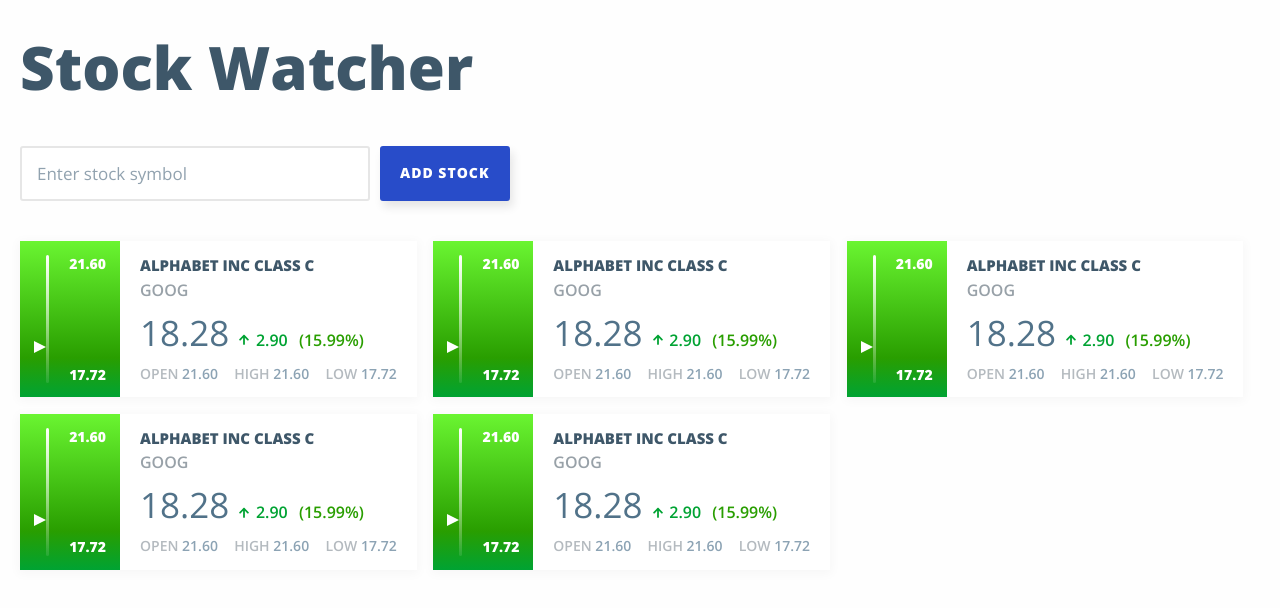
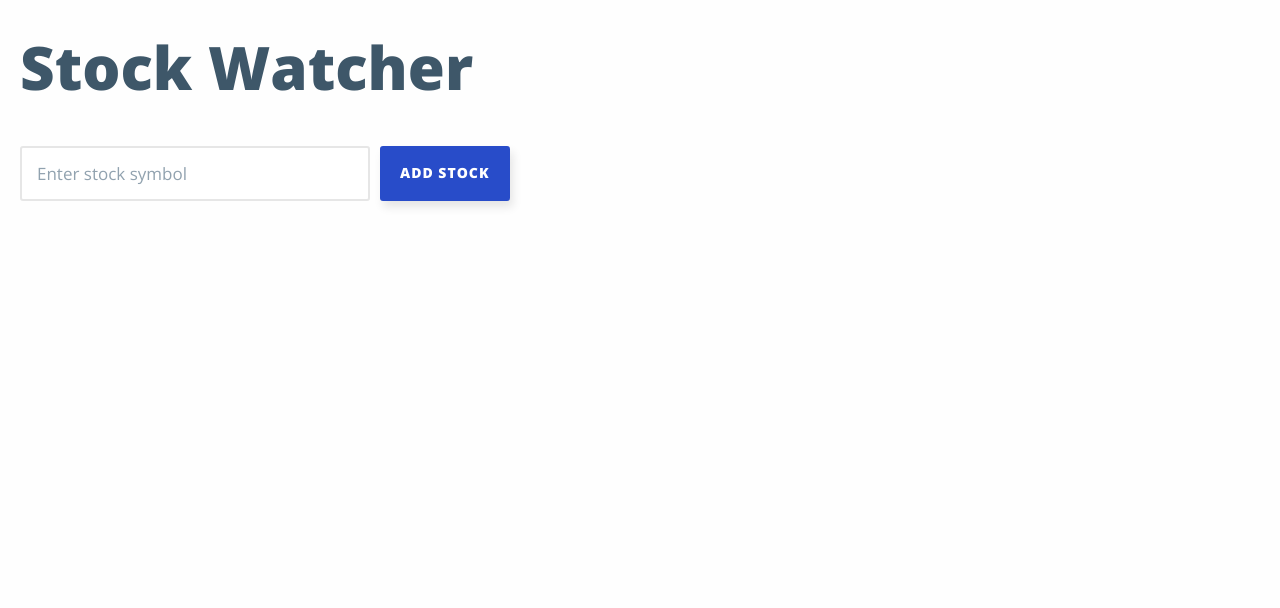
Before and after one commit to jessikuh/stock-watcher, a Vue app in the folder client/: page / in a window 1280 px wide. Shown: the top 608 px of the page. Built offline with nearby package versions, Linux system fonts and the light colour scheme.

Commit message:
Get stock data and apply

```diff
--- a/client/src/components/AddStock.vue
+++ b/client/src/components/AddStock.vue
@@ -29,9 +29,11 @@
 </template>
 
 <script>
-import getStockData from '@/utils/api';
+import { getStockData } from '@/utils/api';
+import { mapActions } from 'vuex';
 
 export default {
+  name: 'AddStock',
   data() {
     return {
       error: null,
@@ -39,6 +41,9 @@
     };
   },
   methods: {
+    ...mapActions('stocks', [
+      'addStock',
+    ]),
     async add() {
       this.error = null;
       const data = await getStockData(this.stock);
@@ -52,9 +57,23 @@
         this.error = message;
       }
 
-      console.log(data);
+      const stock = {
+        symbol: data['01. symbol'],
+        open: this.roundValue(data['02. open']),
+        high: this.roundValue(data['03. high']),
+        low: this.roundValue(data['04. low']),
+        price: this.roundValue(data['05. price']),
+        change: this.roundValue(data['09. change']),
+        changePercent: data['10. change percent'],
+      };
 
+      this.addStock(stock);
+
+      // Reset stock to null
       this.stock = null;
+    },
+    roundValue(value) {
+      return parseFloat(value).toFixed(2);
     },
   },
 };
--- a/client/src/components/Ticker.vue
+++ b/client/src/components/Ticker.vue
@@ -8,8 +8,8 @@
         <div class="indicator__marker" :style="`top: ${valuePercentage}px;`" />
         <div class="indicator__line" />
         <div class="indicator__summary">
-          <div class="high">{{ high }}</div>
-          <div class="low">{{ low }}</div>
+          <div class="high">{{ stock.high }}</div>
+          <div class="low">{{ stock.low }}</div>
         </div>
       </div>
 
@@ -19,12 +19,12 @@
         </h2>
 
         <h3 class="uppercase">
-          {{ symbol }}
+          {{ stock.symbol }}
         </h3>
 
         <div class="data__pricing">
           <div class="data__price">
-            {{ price }}
+            {{ stock.price }}
           </div>
 
           <div class="data__change">
@@ -32,23 +32,23 @@
               :class="{ 'down' : isNegative }"
             />
 
-            {{ change }}
+            {{ stock.change }}
 
             <div class="data__percentage">
-              ({{ changePercent }})
+              ({{ stock.changePercent }})
             </div>
           </div>
         </div>
 
         <div class="data__summary">
           <div class="open">
-            <b><span class="caption">OPEN</span> {{ open }}</b>
+            <b><span class="caption">OPEN</span> {{ stock.open }}</b>
           </div>
           <div class="high">
-            <b><span class="caption">HIGH</span> {{ high }}</b>
+            <b><span class="caption">HIGH</span> {{ stock.high }}</b>
           </div>
           <div class="low">
-            <b><span class="caption">LOW</span> {{ low }}</b>
+            <b><span class="caption">LOW</span> {{ stock.low }}</b>
           </div>
         </div>
       </div>
@@ -58,6 +58,7 @@
 
 <script>
 import Arrow from '@/components/icons/Arrow.vue';
+import { getStockCompany } from '@/utils/api';
 
 export default {
   name: 'Ticker',
@@ -65,37 +66,63 @@
     Arrow,
   },
   props: {
-    symbol: {
-      type: String,
+    stock: {
+      type: Object,
       required: true,
     },
   },
   data() {
     return {
-      company: 'Alphabet Inc Class C',
-      open: '21.60',
-      high: '21.60',
-      low: '17.72',
-      price: '18.28',
-      change: '2.90',
-      changePercent: '15.99%',
+      company: null,
     };
   },
   computed: {
     isNegative() {
-      const sign = Math.sign(this.change);
+      if (this.stock) {
+        const sign = Math.sign(this.stock.change);
 
-      if (sign > -1) {
-        return false;
+        if (sign > -1) {
+          return false;
+        }
+
+        return true;
       }
 
-      return true;
+      return false;
     },
     valuePercentage() {
-      const percent = Math.round(((this.price - this.low) / (this.high - this.low)) * 100);
+      if (this.stock) {
+        const {
+          price,
+          low,
+          high,
+        } = this.stock;
 
-      return 100 - percent;
+        const percent = Math.round(((price - low) / (high - low)) * 100);
+
+        return 100 - percent;
+      }
+
+      return null;
     },
+  },
+  methods: {
+    async getCompany() {
+      if (this.stock) {
+        const company = await getStockCompany(this.stock.symbol);
+
+        return company;
+      }
+
+      return null;
+    },
+  },
+  async created() {
+    const getCompany = await this.getCompany();
+
+    if (getCompany) {
+      this.company = getCompany['2. name'];
+    }
   },
 };
 </script>
--- a/client/src/store/modules/stocks.js
+++ b/client/src/store/modules/stocks.js
@@ -1,10 +1,20 @@
-const actions = {};
+const actions = {
+  addStock({ commit }, stock) {
+    commit('ADD_STOCK', stock);
+  },
+};
 
 const getters = {};
 
-const mutations = {};
+const mutations = {
+  ADD_STOCK(state, stock) {
+    state.stocks.push(stock);
+  },
+};
 
-const state = {};
+const state = {
+  stocks: [],
+};
 
 export default {
   namespaced: true,
--- a/client/src/utils/api.js
+++ b/client/src/utils/api.js
@@ -6,7 +6,36 @@
 
 const api = axios.create(config);
 
-export default function getStockData(symbol) {
+export function getStockCompany(symbol) {
+  return api.get('/query', {
+    params: {
+      function: 'SYMBOL_SEARCH',
+      keywords: symbol,
+      apikey: process.env.VUE_APP_API_KEY,
+    },
+  })
+    .then((result) => {
+      const { data } = result;
+
+      const { bestMatches } = data;
+
+      if (bestMatches.length > 0) {
+        return bestMatches[0];
+      }
+
+      return null;
+    })
+    .catch((err) => {
+      console.error(err);
+
+      return {
+        type: 'err',
+        message: err,
+      };
+    });
+}
+
+export function getStockData(symbol) {
   return api.get('/query', {
     params: {
       function: 'GLOBAL_QUOTE',
--- a/client/src/views/Home.vue
+++ b/client/src/views/Home.vue
@@ -6,22 +6,26 @@
       <add-stock />
     </header>
 
-    <ticker symbol="GOOG" />
-    <ticker symbol="GOOG" />
-    <ticker symbol="GOOG" />
-    <ticker symbol="GOOG" />
-    <ticker symbol="GOOG" />
+    <ticker v-for="stock in stocks" :stock="stock" :key="stock['01. symbol']" />
   </div>
 </template>
 
 <script>
+import { mapState } from 'vuex';
+
 import AddStock from '@/components/AddStock.vue';
 import Ticker from '@/components/Ticker.vue';
 
 export default {
+  name: 'Homepage',
   components: {
     'add-stock': AddStock,
     ticker: Ticker,
   },
+  computed: {
+    ...mapState('stocks', [
+      'stocks',
+    ]),
+  },
 };
 </script>
```
